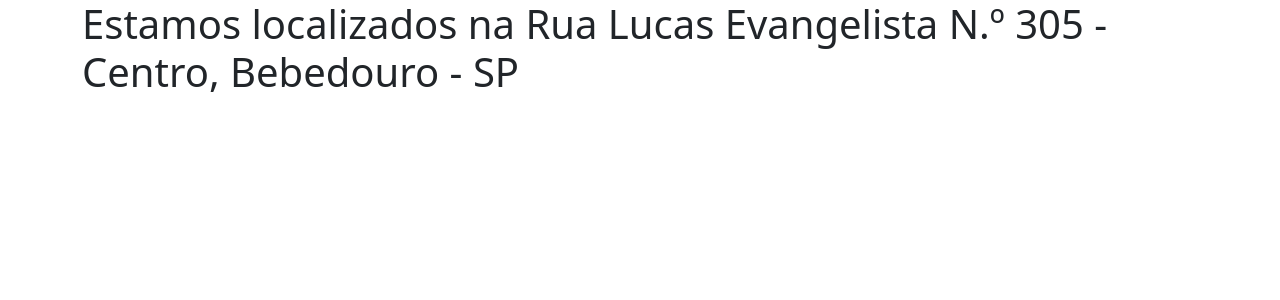
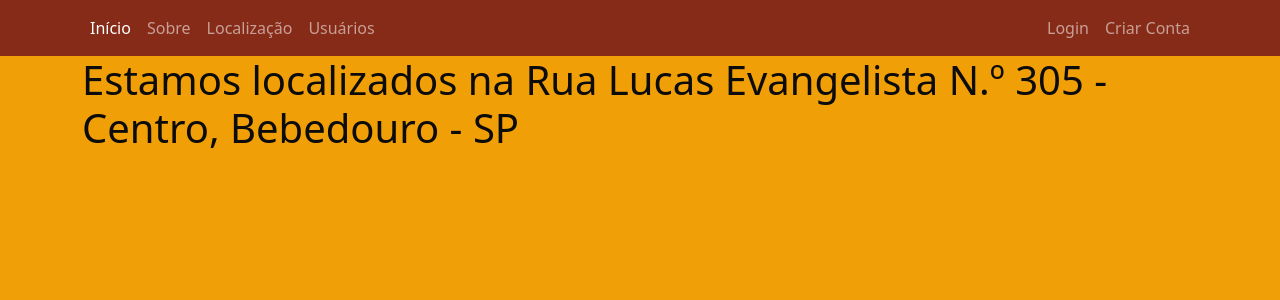
Before and after one commit to sandromzljr/Bar-Mazzolla, a Flask app: page /localizacao in a window 1280 px wide. Shown: the top 300 px of the page. Run offline with Flask 2, Linux system fonts and the light colour scheme.

Commit message:
Arquivos HTML

```diff
--- a/templates/base.html
+++ b/templates/base.html
@@ -9,7 +9,10 @@
     {% block head %}
     {% endblock %}
 </head>
-<body>
+<body style="background-color: #F09F06; color: #0C0C0C">
+
+    {% include 'navbar.html' %}
+
     {% block body %}
     {% endblock %}
 
--- /dev/null
+++ b/templates/navbar.html
@@ -0,0 +1,30 @@
+<nav class="navbar navbar-expand-lg navbar-dark" style="background-color: #852B17;">
+  <div class="container-fluid container">
+<!--    <a class="navbar-brand" href="#"></a>-->
+<!--    <img src="/image/beer-mug.png" alt="Beer-mug" width="30" height="24">-->
+    <div class="collapse navbar-collapse" id="navbarSupportedContent">
+      <ul class="navbar-nav me-auto mb-2 mb-lg-0">
+        <li class="nav-item">
+          <a class="nav-link active" aria-current="page" href="{{ url_for('home') }}">Início</a>
+        </li>
+         <li class="nav-item">
+          <a class="nav-link" aria-current="page" href="{{ url_for('sobre') }}">Sobre</a>
+        </li>
+        <li class="nav-item">
+          <a class="nav-link" href="{{ url_for('localizacao') }}">Localização</a>
+        </li>
+        <li class="nav-item">
+          <a class="nav-link" href="{{ url_for('usuarios') }}">Usuários</a>
+        </li>
+      </ul>
+      <ul class="d-flex navbar-nav">
+        <li class="nav-item">
+          <a class="nav-link" href="{{ url_for('login') }}">Login</a>
+        </li>
+        <li class="nav-item">
+          <a class="nav-link" href="{{ url_for('login') }}">Criar Conta</a>
+        </li>
+      </ul>
+    </div>
+  </div>
+</nav>
```
Also changed, not shown: templates/login.html (added, +20 -0 lines), templates/sobre.html (added, +7 -0 lines), templates/user.html (added, +11 -0 lines).
